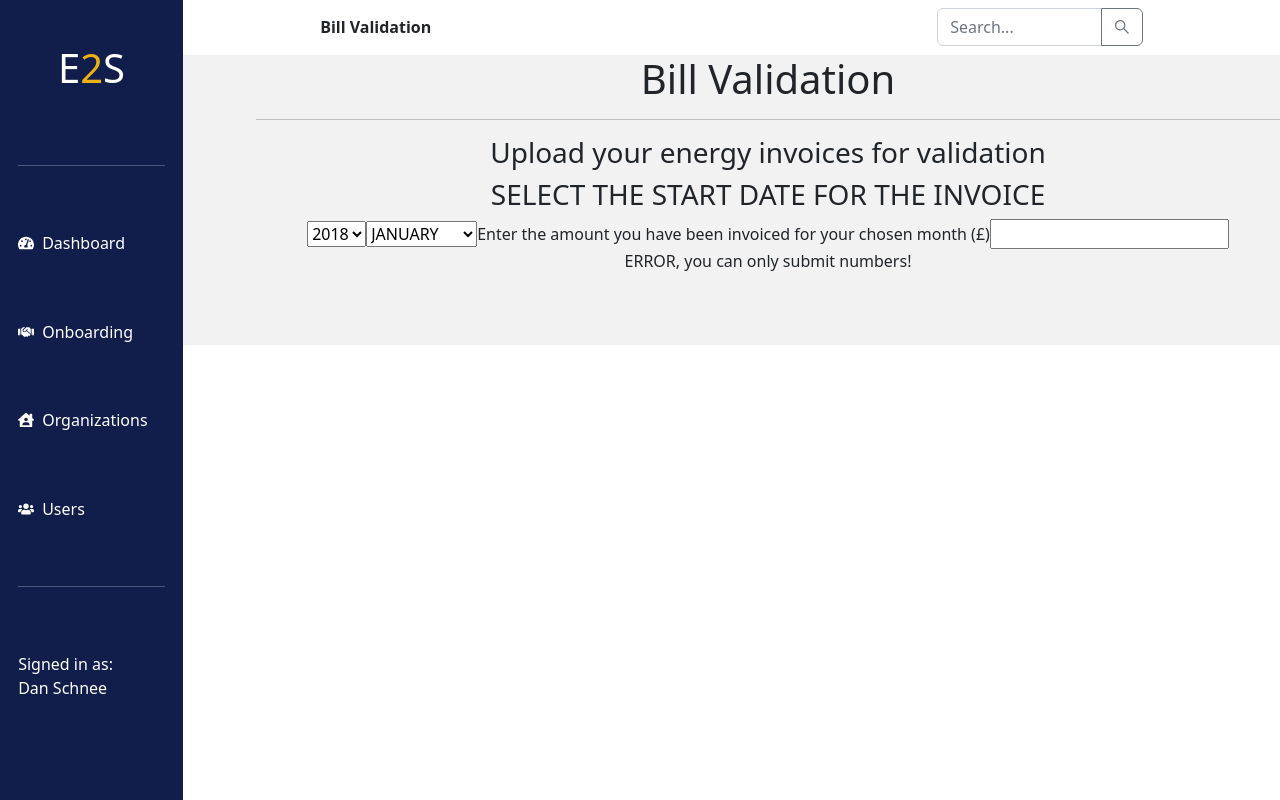
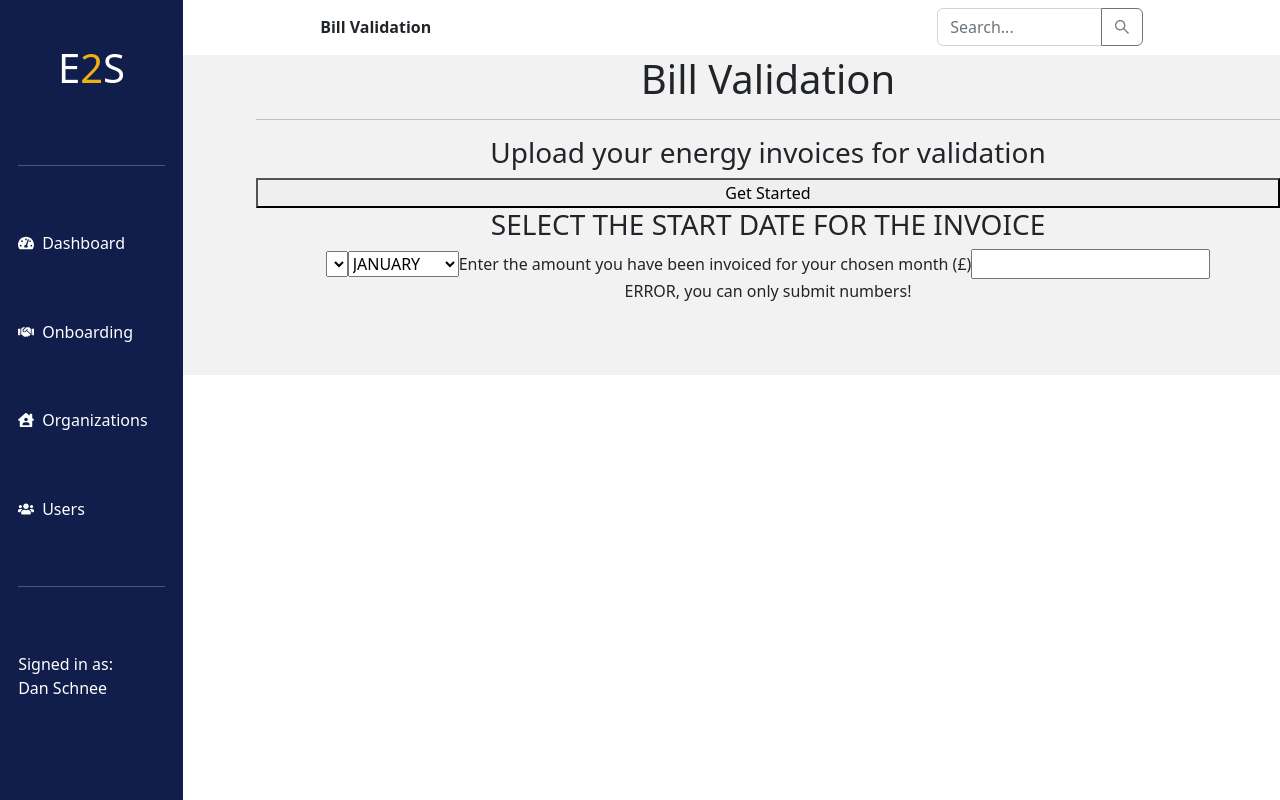
Before and after one commit to Archie-Wilkins/e2s-client-project, a Next.js app: page /billValidation in a window 1280 px wide. Built offline with nearby package versions, Linux system fonts and the light colour scheme.

Commit message:
Available years for bill validation

```diff
--- a/pages/billValidation.js
+++ b/pages/billValidation.js
@@ -1,10 +1,10 @@
 import "bootstrap/dist/css/bootstrap.min.css";
 import Link from "next/link";
-import React, { useLayoutEffect } from "react";
+import React, { useLayoutEffect, useEffect } from "react";
 import Cookies from "js-cookie";
 import MainLayout from "../public/components/layouts/mainLayoutShell.js";
-import { faSmileWink } from "@fortawesome/free-solid-svg-icons";
-import { InputGroup } from "react-bootstrap";
+import { csvToJson } from "convert-csv-to-json/src/csvToJson.js";
+
 
 // This is the component for ESMs to validate their bills
 class BillValidation extends React.Component {
@@ -29,6 +29,9 @@ class BillValidation extends React.Component {
 
             currentLimit: ["2022", "10"],
 
+            historicalYears: [],
+            historicalMonths: [],
+
             months: ["january", "february", "march", "april", "may",
                      "june", "july", "august", "september", "october", "november", "december"],
 
@@ -39,20 +42,201 @@ class BillValidation extends React.Component {
             historicalLastMonth: "",
             historicalLastYear: "",
         };
+
+        /*useEffect(() => {
+            async function fetchData() {
+                try {
+                    // API endpoint where we send form data.
+                    const endpoint = "/api/returnAllHistoricalSiteDataApi";
+
+                    // Form the request for sending data to the server.
+                    const options = {
+                      // The method is POST because we are sending data.
+                      method: "GET",
+                      // Tell the server we're sending JSON.
+                      headers: {
+                        "Content-Type": "application/json",
+                      },
+                    };
+
+                    // Send the form data to our forms API on Vercel and get a response.
+                    const response = await fetch(endpoint, options);
+
+                    // Get the response data from server as JSON.
+                    const result = await response.json();
+
+                    this.setState({ historicalSiteData: result.data.sites });
+
+                    let yearsArr = [];
+                    let monthArr = [];
+
+                    for(let i = 0; i < result.data.sites.length; i++){
+                        let datetime = result.data.sites[i][0];
+                        let [date, time] = datetime.toString().split(" ");
+                        let [day, month, year] = date.split('/');
+                        if(i === 0){
+                            yearsArr.push(year);
+                            monthArr.push(month);
+                        }
+                        if(i > 0){
+                            for(let x = 0; x < yearsArr.length; x++){
+                                if(year === yearsArr[x]){
+                                    for(let z = 0; z < monthArr.length; z++){
+                                        if(month !== monthArr[z]){
+                                            monthArr.push(month);
+                                        }
+                                    }
+                                }
+                                else if(year !== yearsArr[x]){
+                                    yearsArr.push(year);
+                                }
+                            }
+                        }
+                    }
+
+                    this.setState({historicalYears: yearsArr});
+                    this.setState({historicalMonths: monthArr});
+
+                }catch(e){
+                    console.log("error");
+                }
+            }
+            fetchData();
+        }, []);*/
+
     }
 
+    // Function to initialise years which are available from the database.
     initialiseOptions = async (event) => {
         if(!this.state.loadedYears){
-            for(let year in this.state.datesOnRecord.years){
+            for(let year in this.state.historicalYears){
                 let newOption = document.createElement("option");
-                newOption.setAttribute('value', this.state.datesOnRecord.years[year]);
+                newOption.setAttribute('value', this.state.historicalYears[year]);
 
-                let optionText = document.createTextNode(this.state.datesOnRecord.years[year]);
+                let optionText = document.createTextNode(this.state.historicalYears[year]);
                 newOption.appendChild(optionText);
 
                 document.getElementById("yearStuff").appendChild(newOption);
             }
             this.setState({loadedYears: true});
+        }
+    }
+
+    initialiseData = async (event) => {
+        try {
+            console.log("API started");
+
+            // API endpoint where we send form data.
+            const endpoint = "/api/returnAllHistoricalSiteDataApi";
+
+            // Form the request for sending data to the server.
+            const options = {
+              // The method is POST because we are sending data.
+              method: "GET",
+              // Tell the server we're sending JSON.
+              headers: {
+                "Content-Type": "application/json",
+              },
+            };
+
+            // Send the form data to our forms API on Vercel and get a response.
+            const response = await fetch(endpoint, options);
+
+            // Get the response data from server as JSON.
+            const result = await response.json();
+            console.log("Result: " + result.data.sites[0].time_stamp);
+
+            this.setState({ historicalSiteData: result.data.sites });
+
+            let firstYear = result.data.sites[0].time_stamp[0]+result.data.sites[0].time_stamp[1]+result.data.sites[0].time_stamp[2]+result.data.sites[0].time_stamp[3];
+            let firstMonth = result.data.sites[0].time_stamp[5]+result.data.sites[0].time_stamp[6];
+
+            let lastYear = result.data.sites[result.data.sites.length - 1].time_stamp[0]+result.data.sites[result.data.sites.length - 1].time_stamp[1]+result.data.sites[result.data.sites.length - 1].time_stamp[2]+result.data.sites[result.data.sites.length - 1].time_stamp[3];
+            let lastMonth = result.data.sites[result.data.sites.length - 1].time_stamp[5]+result.data.sites[result.data.sites.length - 1].time_stamp[6];
+
+            console.log("FLAG");
+            console.log("First year: " + firstYear);
+            console.log("First month: " + firstMonth);
+            console.log("Last year: " + lastYear);
+            console.log("Last month: " + lastMonth);
+
+            this.setState({historicalFirstMonth: firstMonth});
+            this.setState({historicalFirstYear: firstYear});
+            this.setState({historicalLastMonth: lastMonth});
+            this.setState({historicalLastYear: lastYear});
+            console.log("FLAG2");
+
+            /*for(let i = 0; i < 2000; i++){
+                console.log(i);
+                let currentYear = result.data.sites[i].time_stamp[0]+result.data.sites[i].time_stamp[1]+result.data.sites[i].time_stamp[2]+result.data.sites[i].time_stamp[3];
+                let currentMonth = result.data.sites[i].time_stamp[5]+result.data.sites[i].time_stamp[6];
+                if(i === 0){
+                    yearsArr.push(currentYear);
+                    monthArr.push(currentMonth);
+                }
+                if(i > 0){
+                    for(let x = 0; x < yearsArr.length; x++){
+                        if(currentYear === yearsArr[x]){
+                            for(let z = 0; z < monthArr.length; z++){
+                                if(currentMonth !== monthArr[z]){
+                                    monthArr.push(currentMonth);
+                                }
+                            }
+                        }
+                        else if(currentYear !== yearsArr[x]){
+                            yearsArr.push(currentYear);
+                        }
+                    }
+                }
+            }
+
+            this.setState({historicalYears: yearsArr});
+            this.setState({historicalMonths: monthArr});*/
+
+            // Initialise the number of years on record
+            let numberofYears = 0;
+            numberofYears = lastYear-firstYear;
+            console.log("FLAG3");
+
+            // Check if there is only only 1 partial year on record (e.g., 7 months in 2018),
+            // And check that there is data associated with the year
+            if(numberofYears === 0 && this.state.historicalFirstMonth !== ""){
+                console.log("FLAG4");
+
+                let newOption = document.createElement("option");
+                newOption.setAttribute('value', firstYear);
+
+                let optionText = document.createTextNode(firstYear);
+                newOption.appendChild(optionText);
+
+                document.getElementById("yearStuff").appendChild(newOption);
+            }else if(numberofYears >= 1){
+                console.log("FLAG5");
+                for(let i = 0; i <= numberofYears; i++){
+                    console.log("loop");
+                    console.log("first year: " + firstYear);
+                    console.log("i: " + i);
+                    let floatYear = parseFloat(firstYear);
+                    let floatI = parseFloat(i);
+                    let localTotal = (floatYear/1) + (floatI/1);
+
+                    console.log("Calc test: " + localTotal);
+
+                    let newOption = document.createElement("option");
+                    console.log("Parse test: " + localTotal);
+                    newOption.setAttribute('value', localTotal);
+                    console.log("FLAG6");
+
+                    let optionText = document.createTextNode(localTotal);
+                    newOption.appendChild(optionText);
+                    console.log("FLAG7");
+
+                    document.getElementById("yearStuff").appendChild(newOption);
+                    console.log("Flag8");
+                }
+            }
+        }catch(e){
+            console.log("error");
         }
     }
 
@@ -108,6 +292,13 @@ class BillValidation extends React.Component {
                 }
             }
 
+          //for(let i = 0; i < result.data.sites.length; i++){
+
+          /* find the index of currently chosen month
+             calculate it by what is first year and month in history,
+             find the current year and month,
+             2020 3, 2022 12, for(i < 2022-20;):
+          */
           for(let i = 0; i < result.data.sites.length; i++){
             localCostTally = localCostTally + result.data.sites[i].energy_hour_cost;
           }
@@ -186,7 +377,7 @@ class BillValidation extends React.Component {
         // No action
         }
 
-        await this.initialiseOptions();
+        //await this.initialiseOptions();
     };
 
     render() {
@@ -202,6 +393,7 @@ class BillValidation extends React.Component {
                     <hr/>
                     <h3>Upload your energy invoices for validation</h3>
                 </div>
+                <button onClick={this.initialiseData}>Get Started</button>
                 <div aria-label="Invoice data section">
                     <div>
                         <h3>SELECT THE START DATE FOR THE INVOICE</h3>
--- a/public/components/csvUploadComponent.js
+++ b/public/components/csvUploadComponent.js
@@ -13,8 +13,6 @@ class CsvUploadComponent extends React.Component {
       csvFileBody: null,
     };
   }
-
-
 
   handleOnChange = async (event) => {
     event.preventDefault();
```
